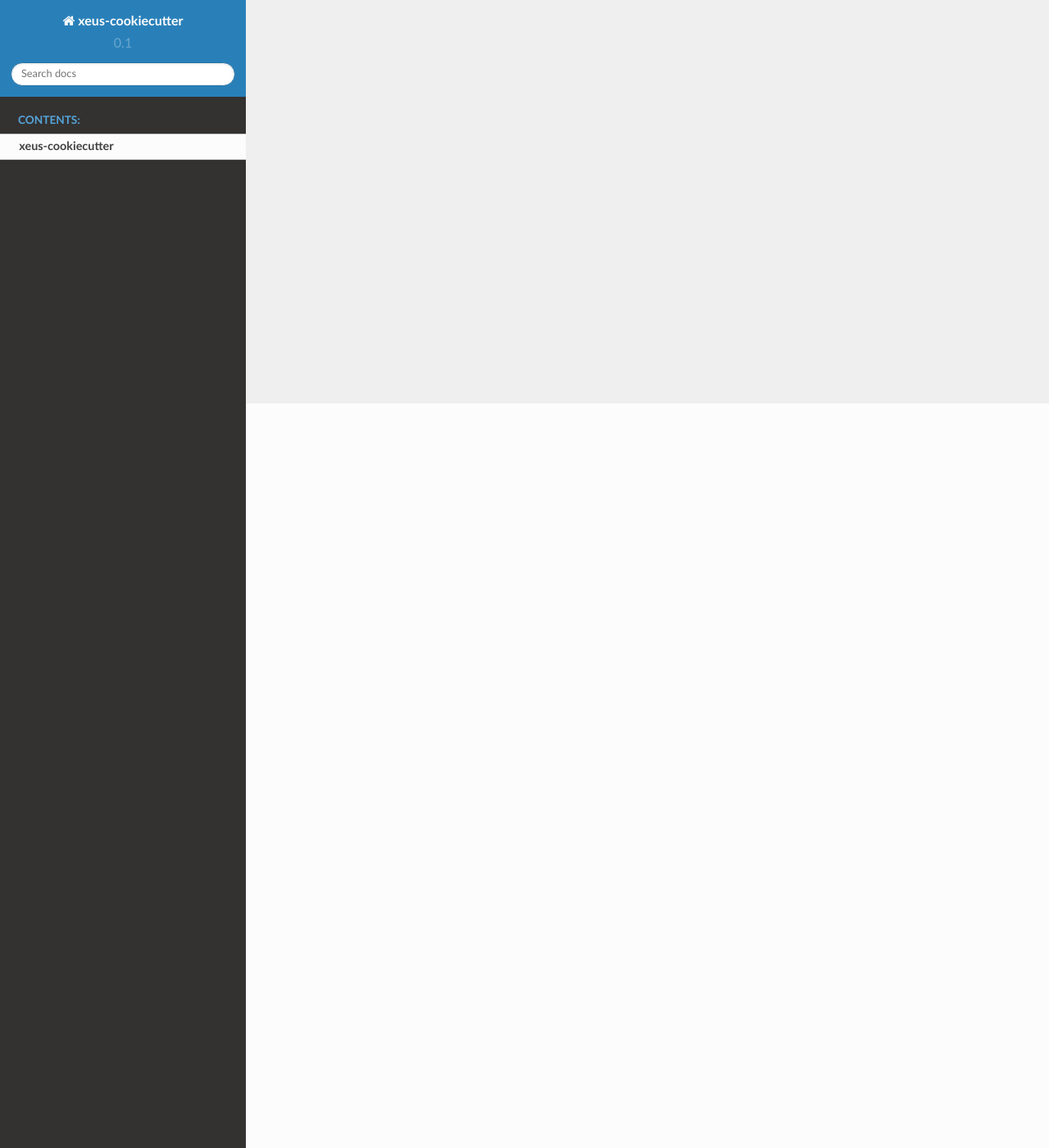
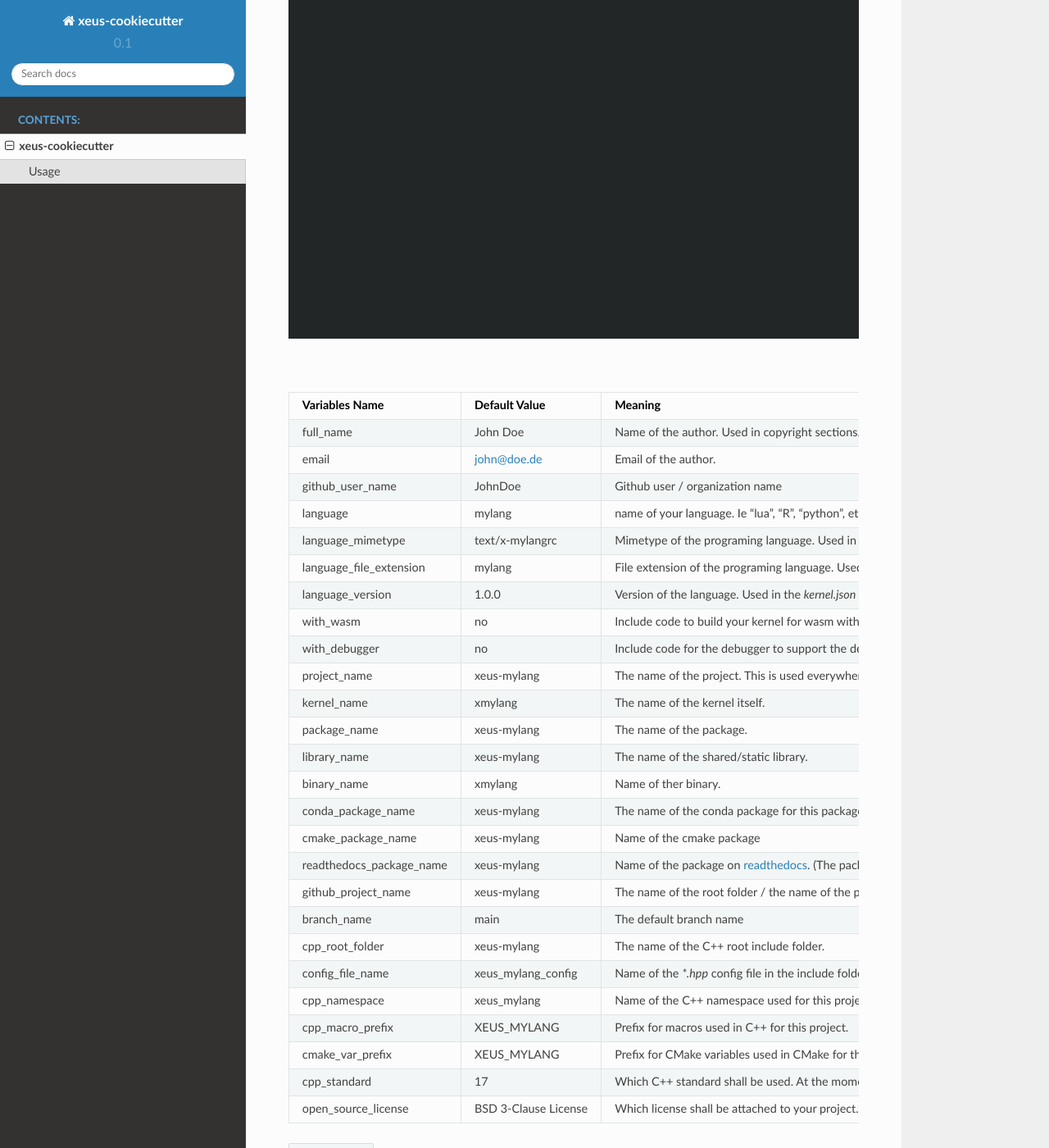
Before and after one commit to jupyter-xeus/xeus-cookiecutter, a Sphinx documentation site: the page built from docs/readme.rst, in a window 1280 px wide and 1400 px high, scrolled down 908 px. Shown: the whole window at 82% size. Built offline with Sphinx 7.4.7 and the Read the Docs theme 2.0.0, drawn with Linux system fonts in a browser that asks for light colours; some of the changed text lies outside the part shown.

Commit message:
Docs (#10)
* changed readme

* changed readme

* changed readme

* creating documentation

* docs update

```diff
--- a/README.rst
+++ b/README.rst
@@ -1,3 +1,4 @@
+
 =================================================
 xeus-cookiecutter
 =================================================
@@ -18,3 +19,13 @@ xeus-cookiecutter
 .. image:: https://readthedocs.org/projects/xeus-cookiecutter/badge/?version=latest
         :target: http://xeus-cookiecutter.readthedocs.io/en/latest/?badge=latest
         :alt: Documentation Status
+
+
+Usage
+-------
+
+For more details, visit the `documentation side <http://xeus-cookiecutter.readthedocs.io/en/latest/?badge=latest>`_
+
+.. image:: docs/term/usage.gif
+  :width: 800
+  :alt: Alternative text
--- a/cookiecutter.json
+++ b/cookiecutter.json
@@ -6,7 +6,7 @@
     "language_mimetype":            "text/x-{{ cookiecutter.language}}src",
     "language_file_extension":      "{{ cookiecutter.language}}",
     "language_version":             "1.0.0",
-    "with_wasm":                    ["yes", "no"],
+    "with_wasm":                    ["no", "yes"],
     "with_debugger":                ["no", "yes"],
     "project_name":                 "xeus-{{ cookiecutter.language|lower|replace(' ', '-') }}",
     "kernel_name":                  "x{{ cookiecutter.language|lower|replace(' ', '-') }}",
--- a/docs/readme.rst
+++ b/docs/readme.rst
@@ -1 +1,141 @@
-.. include:: ../README.rst
+=================================================
+xeus-cookiecutter
+=================================================
+
+
+.. image:: xeus-cookiecutter.svg
+   :scale: 150 %
+
+
+.. image:: https://github.com/DerThorsten/xeus-cookiecutter/actions/workflows/main.yml/badge.svg
+    :target: https://github.com/DerThorsten/xeus-cookiecutter/actions/workflows/main.yml
+
+
+.. image:: https://github.com/DerThorsten/xeus-cookiecutter/actions/workflows/main.yml/badge.svg?branch=rendered
+    :target: https://github.com/DerThorsten/xeus-cookiecutter/actions/workflows/main.yml
+
+
+.. image:: https://readthedocs.org/projects/xeus-cookiecutter/badge/?version=latest
+        :target: http://xeus-cookiecutter.readthedocs.io/en/latest/?badge=latest
+        :alt: Documentation Status
+
+
+Usage
+-------
+
+.. image:: term/usage.gif
+  :width: 800
+  :alt:  Variables
+
+
+.. list-table:: Variables
+   :header-rows: 1
+
+   * - Variables Name
+     - Default Value
+     - Meaning
+
+   * - full_name
+     - John Doe
+     - Name of the author. Used in copyright sections.
+
+   * - email
+     - john@doe.de
+     - Email of the author.
+
+   * - github_user_name
+     - JohnDoe
+     - Github user / organization name
+
+   * - language
+     - mylang
+     - name of your language. Ie "lua", "R", "python", etc.
+
+   * - language_mimetype
+     - text/x-mylangrc
+     - Mimetype of the programing language. Used in the `kernel.json` file.
+
+   * - language_file_extension
+     - mylang
+     - File extension of the programing language. Used in the `kernel.json` file.
+
+   * - language_version
+     - 1.0.0
+     - Version of the language. Used in the `kernel.json` file.
+
+   * - with_wasm
+     - no
+     - Include code to build your kernel for wasm with emscripten. Not every kernel / language can be compiled to wasm code.
+
+   * - with_debugger
+     - no
+     - Include code for the debugger to support the debugger protocol. This is only a placeholder for future releases. Atm this option is only used in the `kernel.json` file.
+
+   * - project_name
+     - xeus-mylang
+     - The name of the project. This is used everywhere.
+
+   * - kernel_name
+     - xmylang
+     - The name of the kernel itself.
+
+   * - package_name
+     - xeus-mylang
+     - The name of the  package.
+
+   * - library_name
+     - xeus-mylang
+     - The name of the shared/static library.
+
+   * - binary_name
+     - xmylang
+     - Name of ther binary.
+
+   * - conda_package_name
+     - xeus-mylang
+     - The name of the conda package for this package. This is used in the `environment.yml` which is used for `mybinder <https://mybinder.org/>`_ support. This only becomes useful once the package is released on conda-forge (this has to be done by hand).
+
+   * - cmake_package_name
+     - xeus-mylang
+     - Name of the cmake package
+
+   * - readthedocs_package_name
+     - xeus-mylang
+     - Name of the package on `readthedocs <https://readthedocs.org/>`_. (The package has to be activated on readthedocs by hand).
+
+
+   * - github_project_name
+     - xeus-mylang
+     - The name of the root folder / the name of the project on `github <https://www.github.com/>`_
+
+   * - branch_name
+     - main
+     - The default branch name
+
+   * - cpp_root_folder
+     - xeus-mylang
+     - The name of the C++ root include folder.
+
+   * - config_file_name
+     - xeus_mylang_config
+     - Name of the `*.hpp` config file in the include folder.
+
+   * - cpp_namespace
+     - xeus_mylang
+     - Name of the C++ namespace used for this project.
+
+   * - cpp_macro_prefix
+     - XEUS_MYLANG
+     - Prefix for macros used in C++ for this project.
+
+   * - cmake_var_prefix
+     - XEUS_MYLANG
+     - Prefix for CMake variables used in CMake for this project.
+
+   * - cpp_standard
+     - 17
+     - Which C++ standard shall be used. At the moment one can choose between 14 and 17.
+
+   * - open_source_license
+     - BSD 3-Clause License
+     - Which license shall be attached to your project.
```
Also changed, not shown: docs/term/usage.gif (added), 1 other file.
